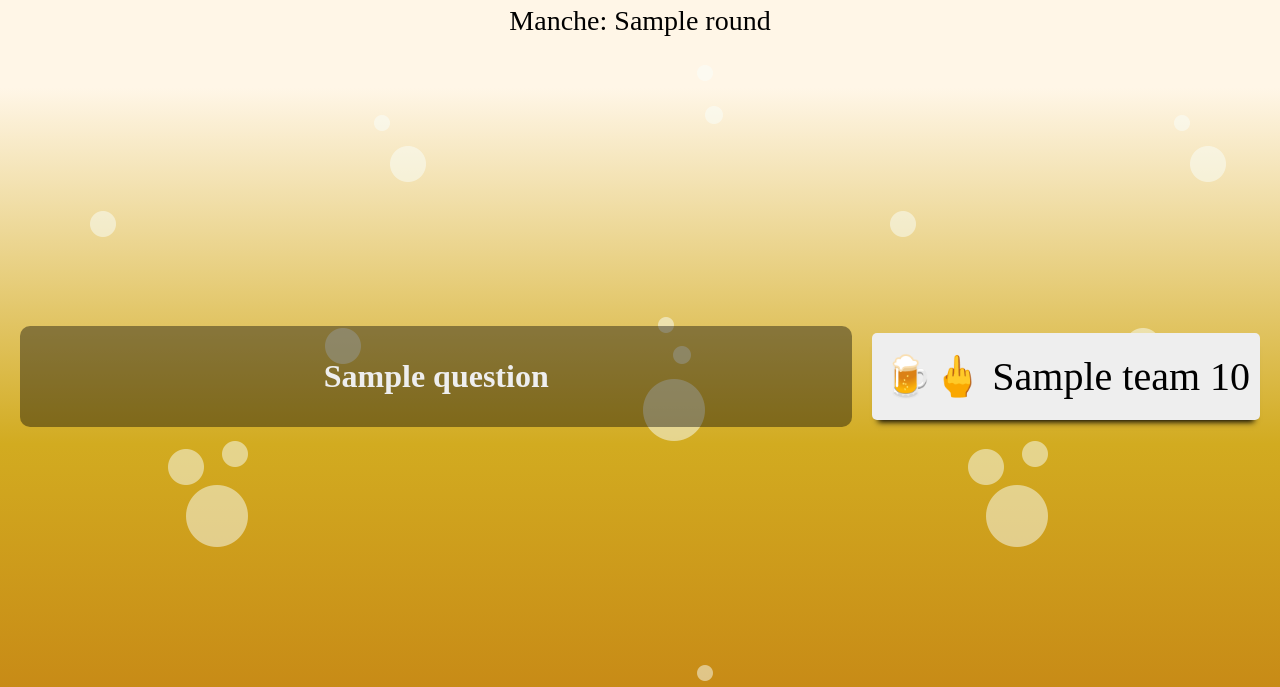
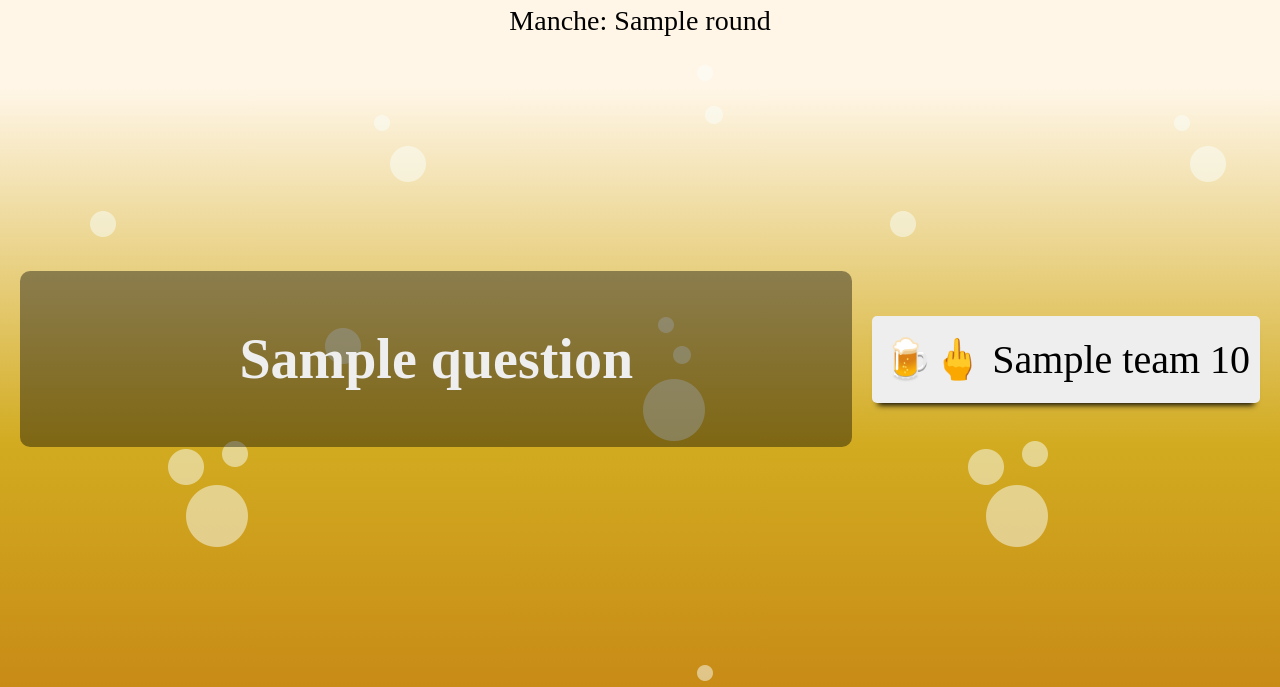
Before and after one commit to sebastienpro/Quizz, a Django app: page /quizzer/ in a window 1280 px wide. Shown: the top 687 px of the page. Run offline with Django 3.2, Linux system fonts and the light colour scheme; a user stored in the database is signed in; tables that the repository leaves empty hold one stand-in row (values such as "Sample post"); data that the repository does not hold is empty.

Commit message:
Change questions style

```diff
--- a/quizzer/templates/quizzer/question.html
+++ b/quizzer/templates/quizzer/question.html
@@ -74,6 +74,7 @@ body {
     min-height: 5vh;
     visibility: hidden;
     margin-bottom: 10px;
+    font-size: 8vh;
 }
 
 #question {
@@ -85,6 +86,7 @@ body {
     margin: 0 10px 0 20px;
     border-radius: 10px;
     text-align: center;
+    font-size: 7vh;
 }
 
 #question > ul {
```
